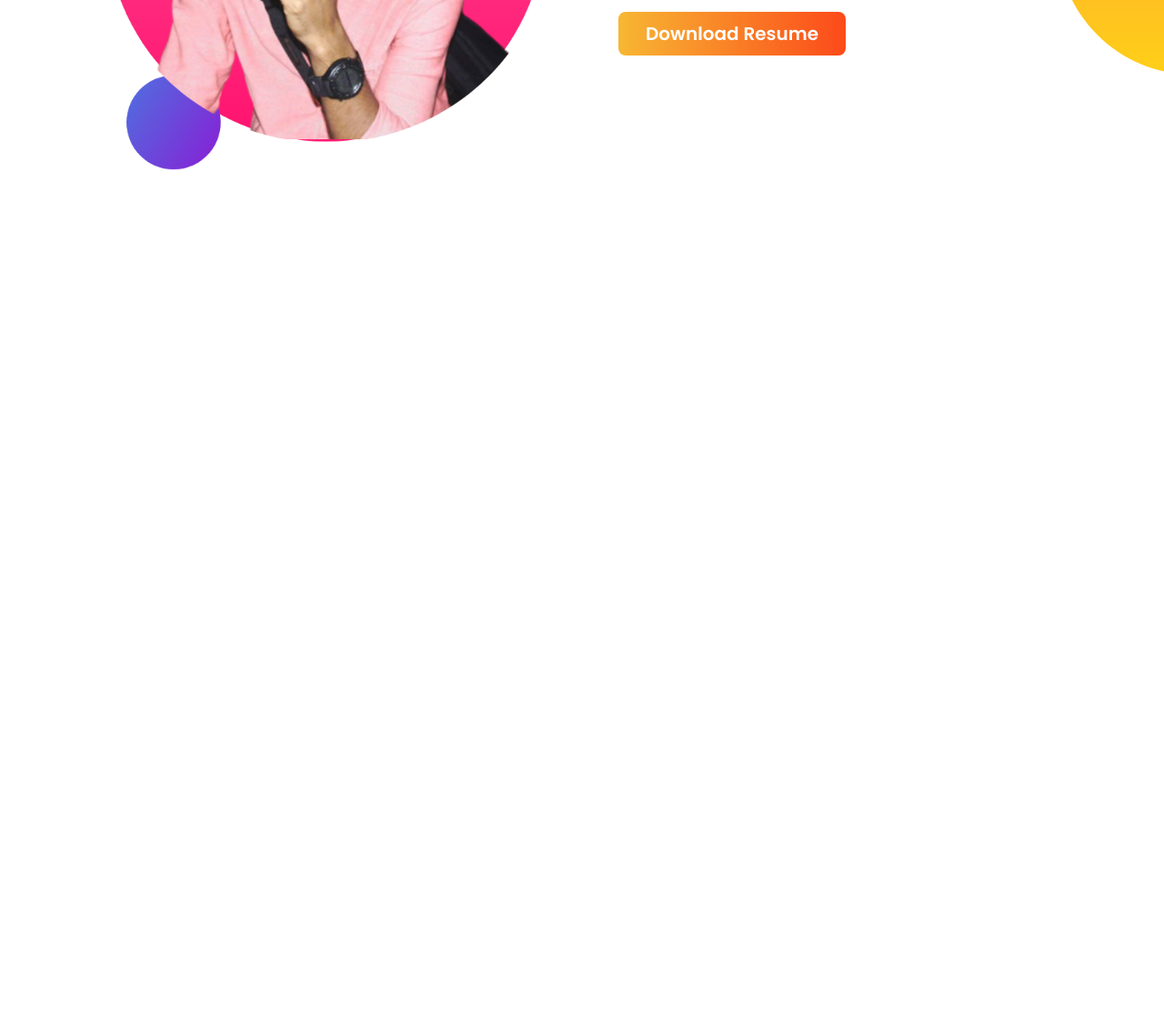
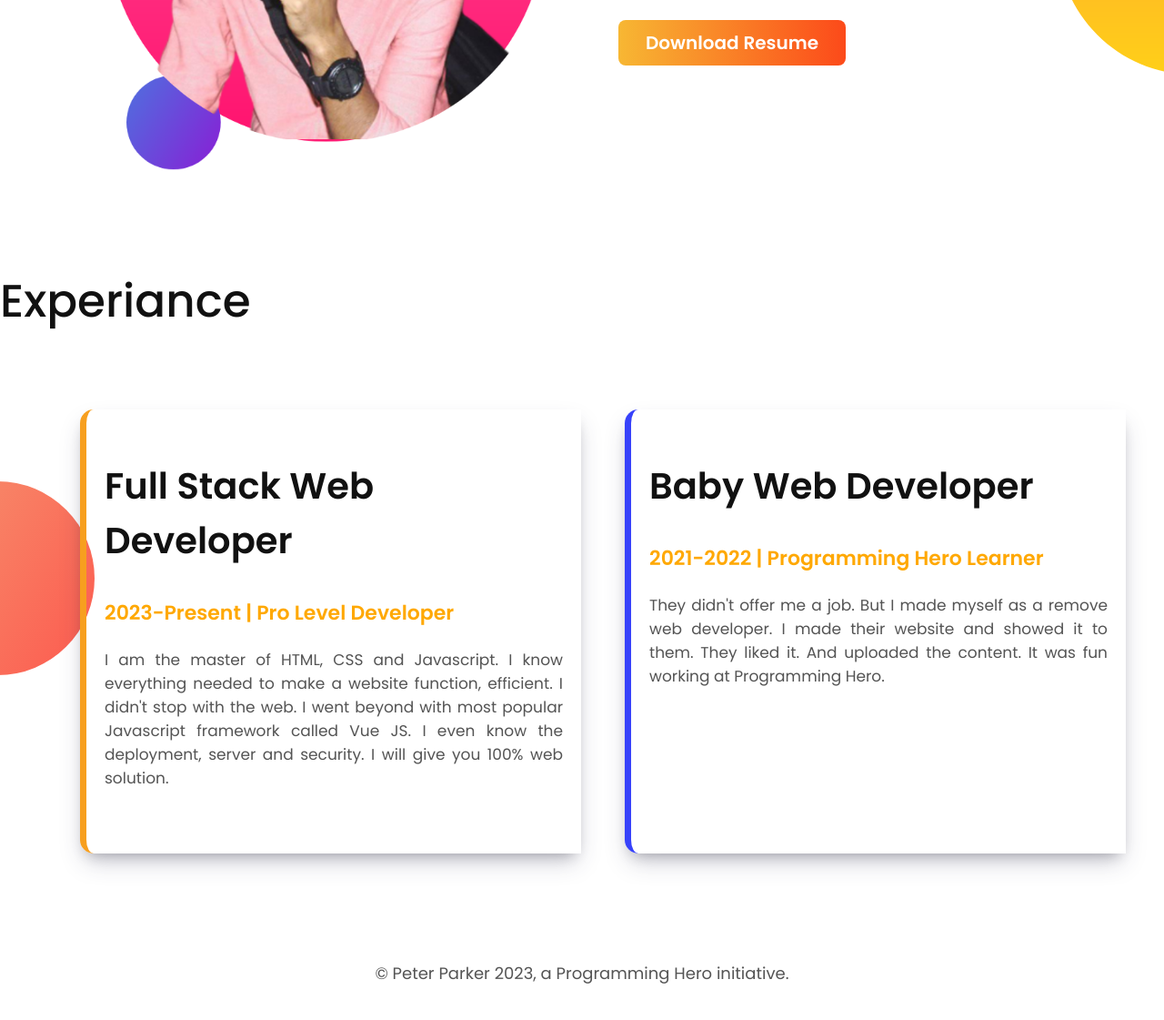
Before and after one commit to Jintu45/web-day4-project, a plain HTML site: page index.html in a window 1280 px wide. Shown: the part 1007-2128 px from the top of the page at 91% size. Before the commit the page ends 1301 px from the top, so only its background shows below. Drawn offline with Linux system fonts and the light colour scheme.

Commit message:
add new some word

```diff
--- a/index.html
+++ b/index.html
@@ -36,9 +36,34 @@
             <h1>Dream Big</h1>
             <h3>Become a web developer</h3>
             <p>Lorem ipsum dolor sit amet consectetur, adipisicing elit. Rem fuga ullam ut ipsam ipsum suscipit? Eveniet ducimus vitae, sit sunt veritatis, neque nemo blanditiis nulla, animi quas ratione maiores debitis?</p>
-            <a class="btn" target="_blank" href="https://www.linkedin.com/in/zintu45/">Download Resume</a>
+            <a class="btn" target="_blank" href="https://play.google.com/store/apps/details?id=com.learnprogramming.codecamp">Download Resume</a>
         </div>
 
     </section>
+
+    <section class ="experiance-section">
+        <h1>Experiance</h1>
+        <div class="exp-main-item">
+            <div class="exp-item orange">
+                <h1>Full Stack Web Developer</h1>
+               <h3> 2023-Present | Pro Level Developer</h3>
+               <p>I am the master of HTML, CSS and Javascript. I know everything needed to make a website function, efficient. I didn't stop with the web. I went beyond with most popular Javascript framework called Vue JS. I even know the deployment, server and security. I will give you 100% web solution.</p>
+            </div>
+
+            <div class="exp-item blue">
+                <h1>Baby Web Developer</h1>
+                <h3>2021-2022 | Programming Hero Learner</h3>
+                <p>They didn't offer me a job. But I made myself as a remove web developer. I made their website and showed it to them. They liked it. And uploaded the content. It was fun working at Programming Hero.</p>
+            </div>
+        </div>
+
+
+
+    </section>
+
+
+    <footer class =" footer-section">
+        <p>© Peter Parker 2023, a Programming Hero initiative.</p>
+    </footer>
 </body>
 </html>
--- a/style.css
+++ b/style.css
@@ -52,8 +52,6 @@ img{
     margin-bottom: 25px;
 }
 .header-content .btn {
-    background: #fc4a1a;
-    background: -webkit-linear-gradient(to right, #f7b733, #fc4a1a);
     background: linear-gradient(to right, #f7b733, #fc4a1a);
     padding: 10px 30px;
     border-radius: 8px;
@@ -61,6 +59,30 @@ img{
     font-size: 20px;
     font-weight: 600;
     color: #fff;
+    display: inline-block;
+    transition:.5s;
+    /* overflow: hidde*/
+
+
+}
+
+/* .header-content .btn {
+text-decoration: none;
+    color: #fff;
+    padding: 10px 15px;
+    margin-top: 12px;
+    display: inline-block;
+    font-size: 18px;
+    font-weight: 600;
+    transition: .5s;
+    background: linear-gradient(to right, #f7b733, #fc4a1a);
+
+} */
+
+
+.header-content .btn:hover{
+    color: #fc4a1a ;
+    background:#747d8c;
 }
 .margin-left{
     margin-left: 80px;
@@ -78,4 +100,65 @@ img{
     background-position: right;
 }
 
-        /*  */
+        /* experiance section */
+
+.experiance-section{
+    margin-bottom: 40px;
+    background-image: url(img/exp-bg.png);
+    background-repeat: no-repeat;
+    background-position: left;
+
+}
+.experiance-section h1{
+    font-size: 50px;
+    font-weight: 500;
+    color: #111;
+}
+.exp-main-item{
+    display: flex;
+    padding: 40px;
+}
+.exp-item{
+    width: 42%;
+    box-shadow: rgba(50, 50, 93, 0.25) 0px 13px 27px -5px, rgba(0, 0, 0, 0.3) 0px 8px 16px -8px;
+    margin-left: 4%;
+    padding: 20px;
+    border-radius: 15px 0px 0px 15px;
+}
+.exp-item h1{
+    font-size: 40px;
+    font-weight: 600;
+    color: #111;
+
+}
+.exp-item h3{
+    font-size: 22px;
+    color: #ffa801;
+    font-weight: 600;
+}
+.exp-item p {
+    font-size: 17px;
+    text-align: justify;
+    color: #545454;
+    margin-bottom: 50px;
+}
+
+/* border left design */
+.orange{
+    border-left: 7px solid #F79F1F;
+}
+.blue{
+    border-left: 7px solid #3742fa;
+}
+
+        /* footer section */
+.footer-section{
+    text-align: center;
+    padding: 20px;
+}
+.footer-section p{
+    color: #545454;
+    font-size: 18px;
+    font-weight: 400;
+
+}
```
